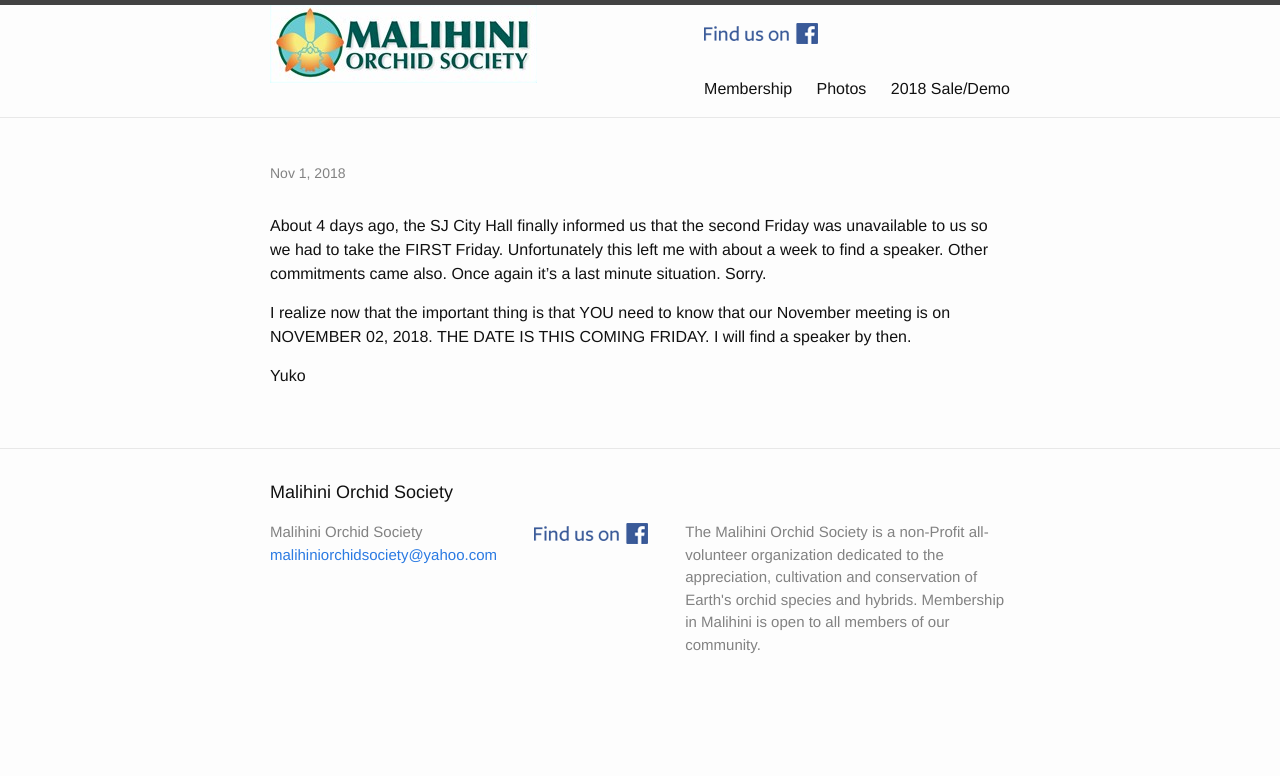
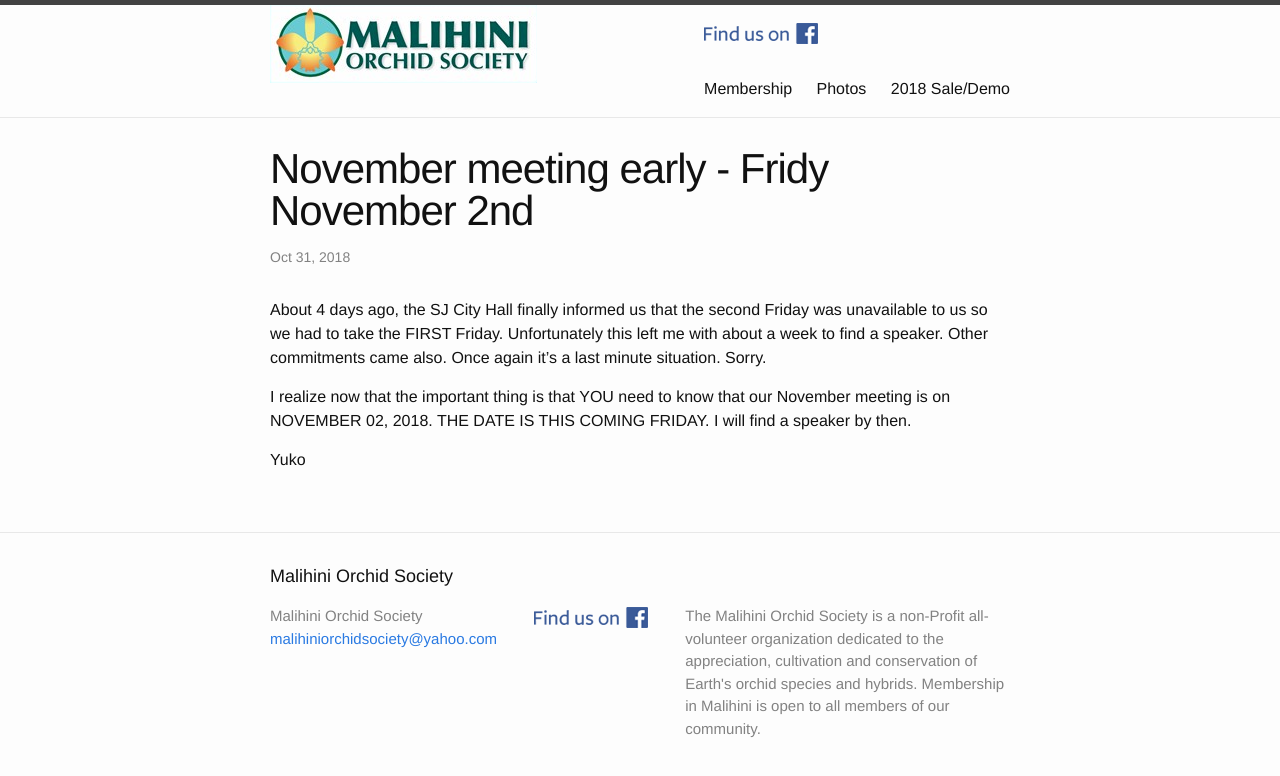
Before and after one commit to malihini/malihini.github.io, a Jekyll site: the page built from news/_posts/2018-10-30-Nov-meeting-early.md, in a window 1280 px wide. Shown: the top 776 px of the page. Built offline with Jekyll 4.4.1, drawn with Linux system fonts in a browser that asks for light colours; our own code applies the rules of GitHub Pages for plain Markdown files.

Commit message:
November meeting

```diff
--- a/news/_posts/2018-10-30-Nov-meeting-early.md
+++ b/news/_posts/2018-10-30-Nov-meeting-early.md
@@ -1,6 +1,6 @@
 ---
 layout: post
-title:  "November meeting early - Fridy November 2nd""
+title:  "November meeting early - Fridy November 2nd"
 date:   2018-10-31 20:00:00
 ---
 About 4 days ago, the SJ City Hall finally informed us that the second Friday was unavailable to us so we had to take the FIRST Friday.  Unfortunately this left me with about a week to find a speaker.  Other commitments came also.  Once again it's a last minute situation.  Sorry.
```
